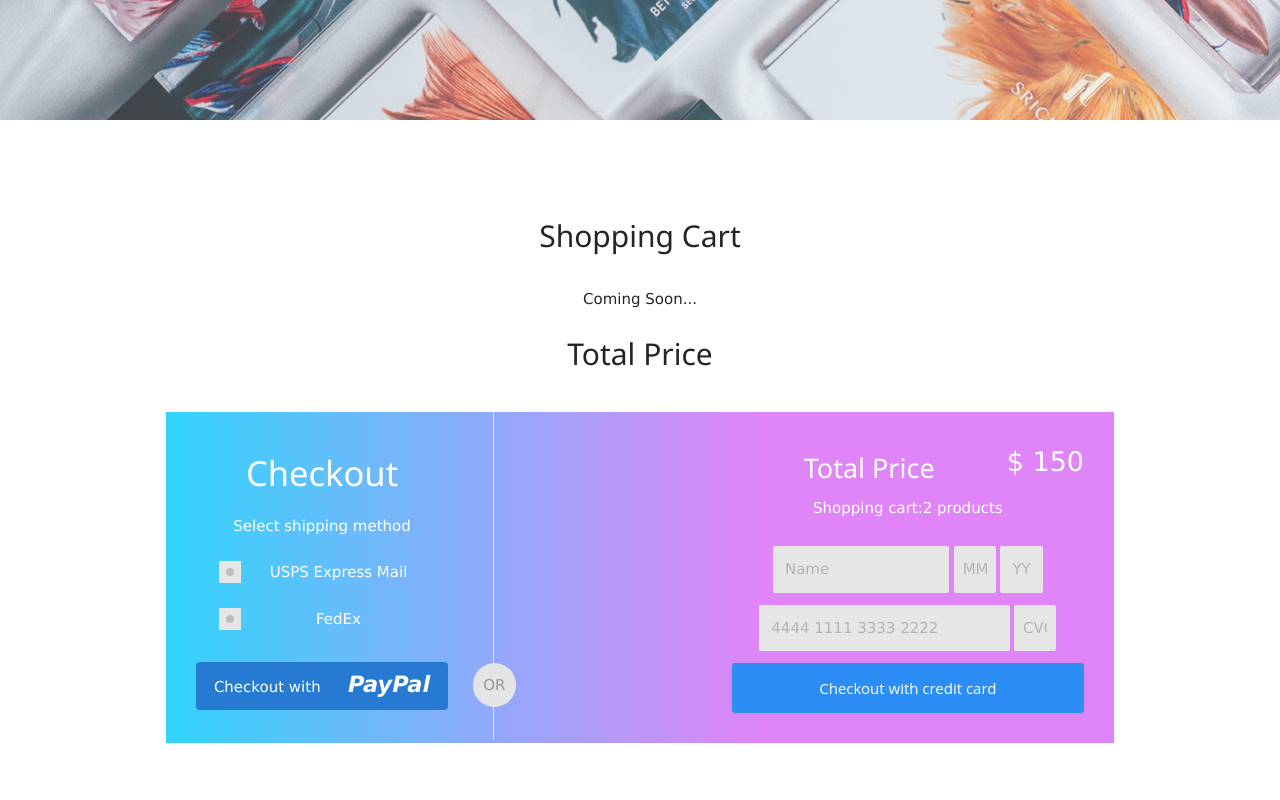
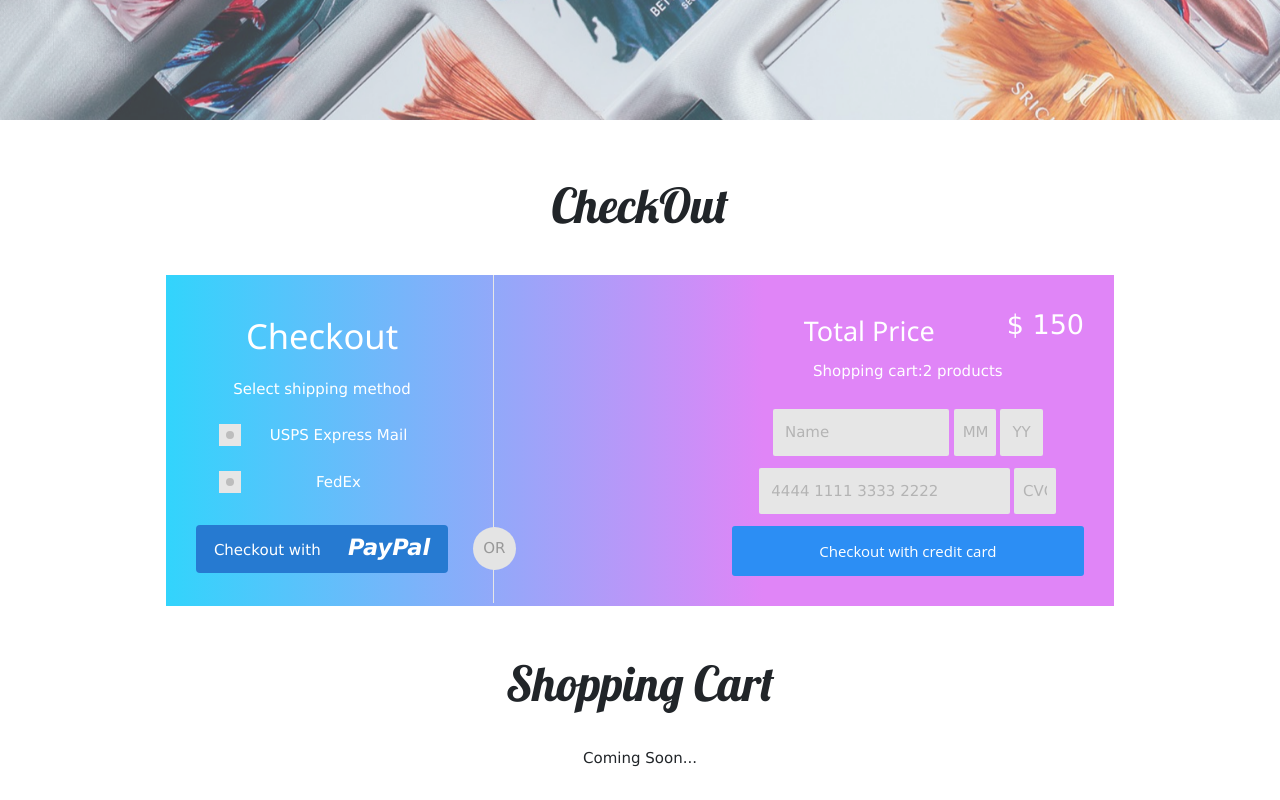
Before and after one commit to offerre/cmmReactFinal, a React (Create React App) app in the folder web-project/: page /Order in a window 1280 px wide. Shown: the part 280-1080 px from the top of the page. Built offline with nearby package versions, Linux system fonts and the light colour scheme.

Commit message:
Change Position of Order

```diff
--- a/web-project/src/Component/Order.js
+++ b/web-project/src/Component/Order.js
@@ -18,12 +18,10 @@ class Order extends Component{
             </div>
 
               {/* Container (CheckOut Section) */}
-        <div className="w3-content w3-container w3-padding-64" id="order">
-          <h2 className="w3-padding-24">Shopping Cart</h2>
-          Coming Soon...
+        <div className="w3-content w3-container w3-padding-32" id="order">
           <div className="row">
           <div className="column">
-            <h2>Total Price</h2>
+            <h2 className="w3-myFont title-font-size">CheckOut</h2>
             {/* <!-- main --> */}
             <div className="main">
                 <div className="main-info">
@@ -68,6 +66,8 @@ class Order extends Component{
             </div>
           </div>
           </div>
+          <h2 className="w3-padding-24 w3-myFont title-font-size">Shopping Cart</h2>
+          Coming Soon...
         </div>
         </div>
     );
```
